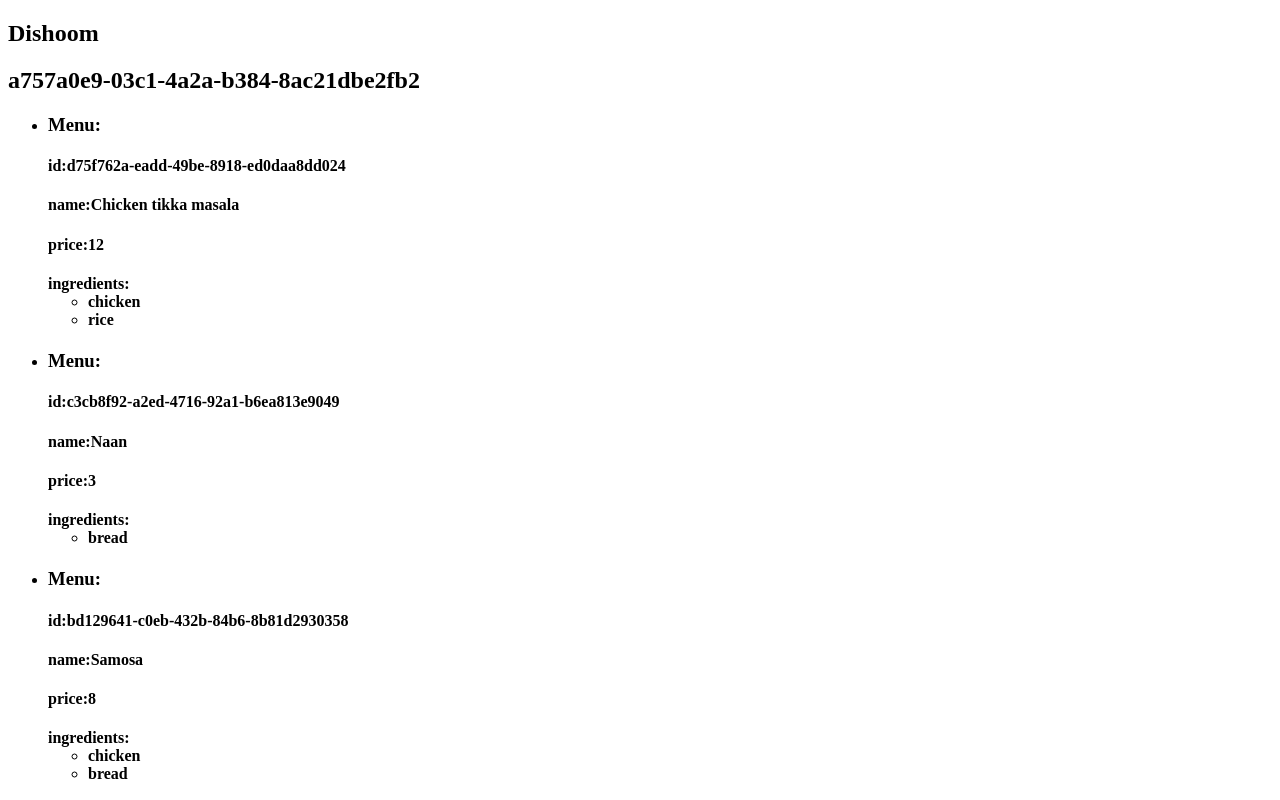
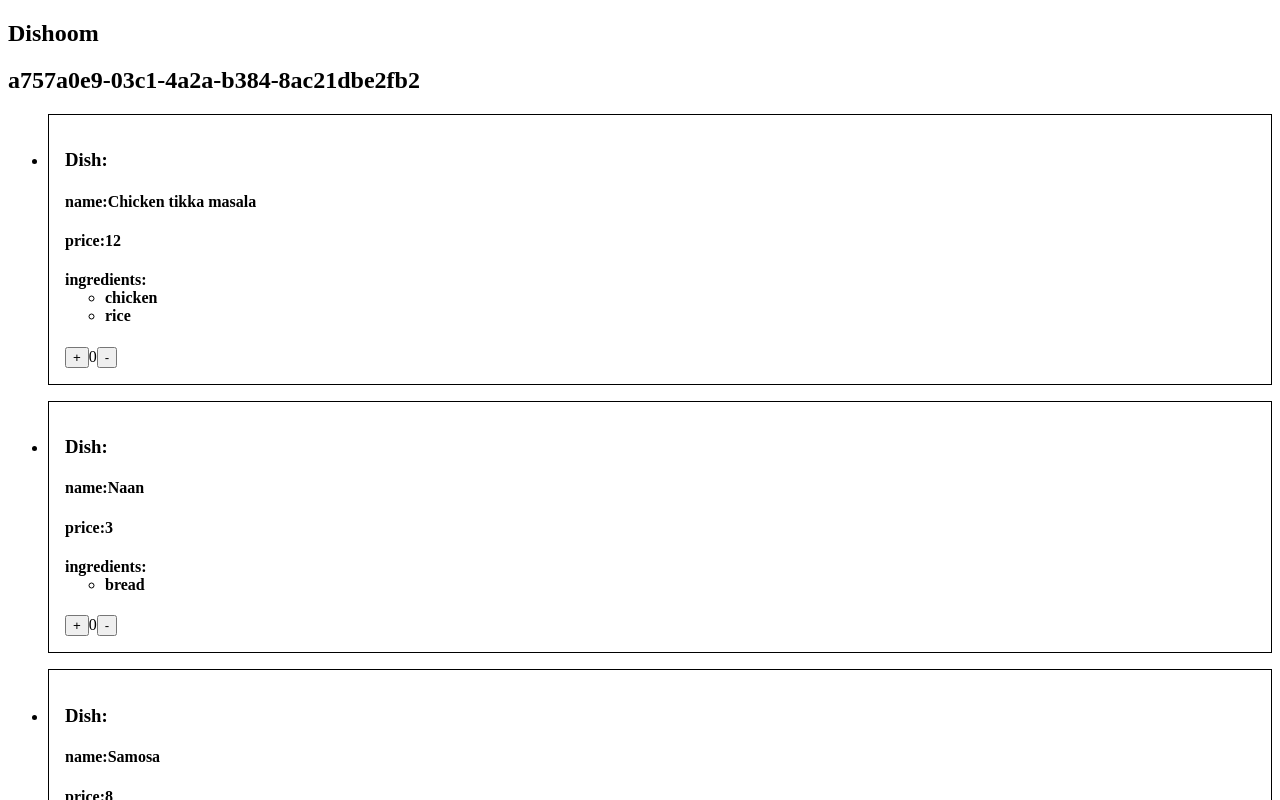
Before and after one commit to YTretsyak/LearnReact, a React (Vite) app in the folder ReactLearn/: page / in a window 1280 px wide. Shown: the top 800 px of the page. Built offline with nearby package versions, Linux system fonts and the light colour scheme.

Commit message:
HW3. Add count button to dishes
Added use state for dishes count

```diff
--- a/ReactLearn/src/components/menu/menu.jsx
+++ b/ReactLearn/src/components/menu/menu.jsx
@@ -1,18 +1,25 @@
+import { useState } from "react";
+
 export const Menu = (props) => {
+
+  const [dishCount, setDishCount] = useState(0);
+
   return (
-    <div>
-      <h3>Menu:</h3>
-      <h4>id:{props.id}</h4>
+    <div style={{ border: "1px solid black", padding: "1rem", marginBottom: "1rem" }}>
+      <h3>Dish:</h3>
       <h4>name:{props.name}</h4>
       <h4>price:{props.price}</h4>
       <h4>
         ingredients:
         <ul>
           {props.ingredients.map((ingredient) => (
-            <li key={ingredient}>{ingredient}</li>
+            <li key={ingredient.id}>{ingredient}</li>
           ))}
         </ul>
       </h4>
+      <button onClick={() => setDishCount(dishCount + 1)}>+</button>
+      <span>{dishCount}</span>
+      <button onClick={() => setDishCount(dishCount - 1 >= 0 ? dishCount - 1 : 0)}>-</button>
     </div>
   );
 };
```
